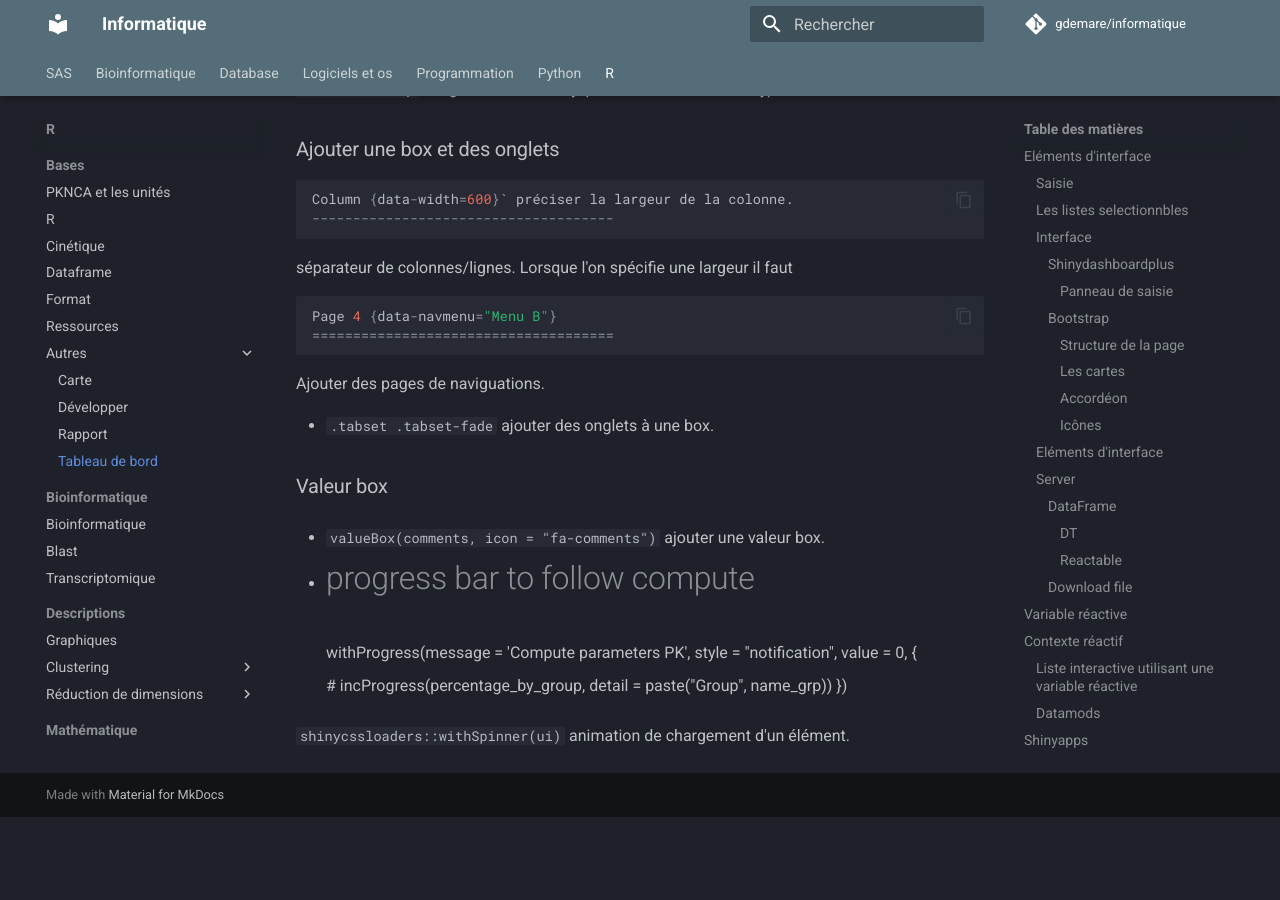
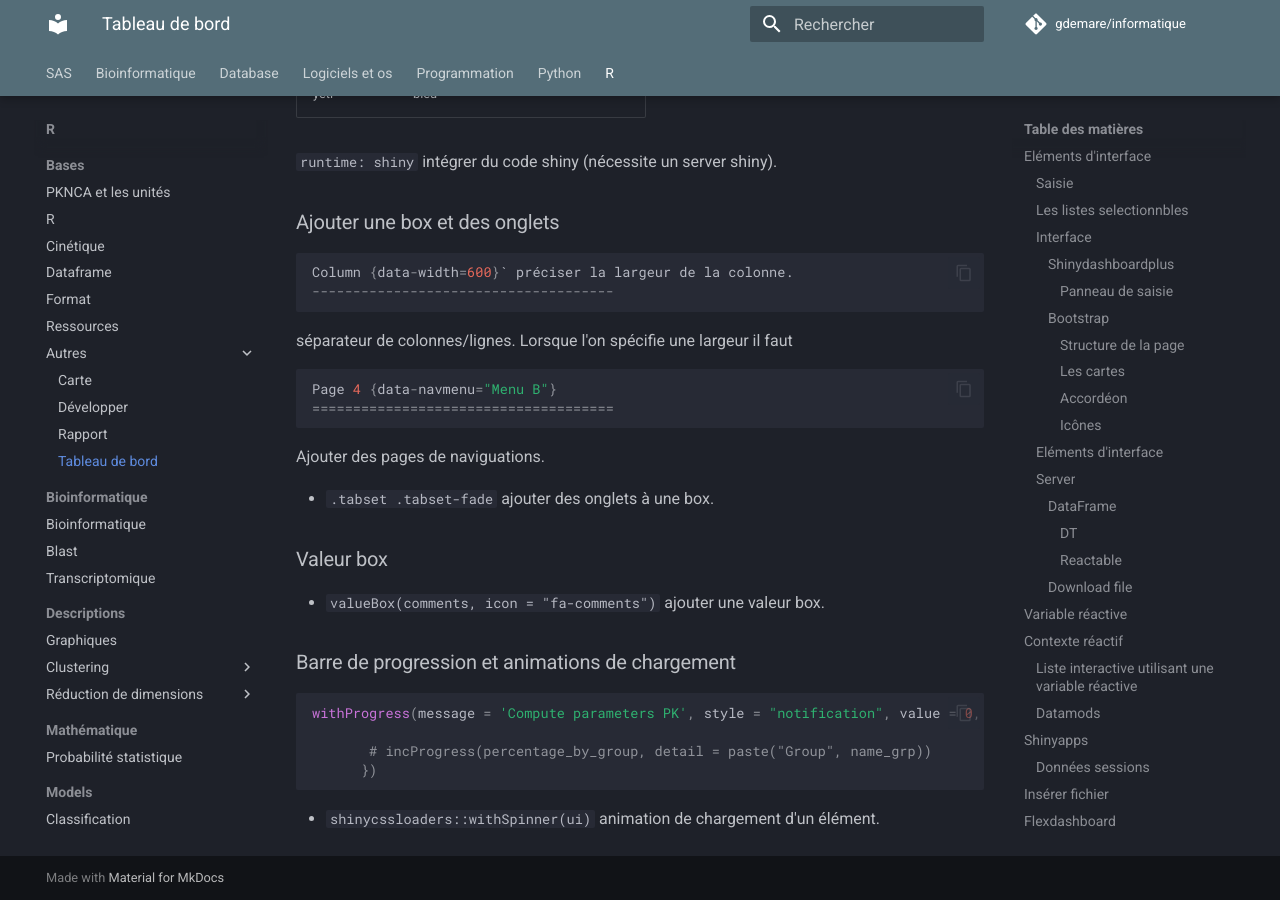
Before and after one commit to gdemare/Informatique, an MkDocs documentation site: the page built from docs/r/bases/autres/tableau de bord.md, in a window 1280 px wide and 900 px high, scrolled down 12934 px. Built offline with MkDocs 1.6.1 and Material for MkDocs 9.7.7, drawn with Linux system fonts in a browser that asks for light colours; comment, search, counter and statistics services are not loaded; before the commit the page ends 13751 px from its top, so only the background shows below that.

Commit message:
Update tableau de bord.md

````diff
--- a/docs/r/bases/autres/tableau de bord.md
+++ b/docs/r/bases/autres/tableau de bord.md
@@ -121,7 +121,7 @@
 `library(bslib)`
 
 !!! example
-  Exemple de tableau de bord [chicago flights](https://bslib.shinyapps.io/flights/).
+	Exemple de tableau de bord [chicago flights](https://bslib.shinyapps.io/flights/).
 
 ##### Structure de la page
 
@@ -152,7 +152,7 @@
   * `sidebar = sidebar(...)` ajouter des élements au menu.
 
 !!! note
-  Il faut ajouter `page_X(fluidPage(...))` pour pouvoir interagir avec les DT.
+	Il faut ajouter `page_X(fluidPage(...))` pour pouvoir interagir avec les DT.
 
 * `layout_sidebar()` ajouter le menu à gauche.
 
@@ -537,12 +537,13 @@
 
 * `valueBox(comments, icon = "fa-comments")` ajouter une valeur box.
 
+### Barre de progression et animations de chargement
 
-*       # progress bar to follow compute
-      withProgress(message = 'Compute parameters PK', style = "notification", value = 0, {
+```r
+withProgress(message = 'Compute parameters PK', style = "notification", value = 0, {
 
        # incProgress(percentage_by_group, detail = paste("Group", name_grp))
       })
+```
 
-
-`shinycssloaders::withSpinner(ui)` animation de chargement d'un élément.
+* `shinycssloaders::withSpinner(ui)` animation de chargement d'un élément.
````
